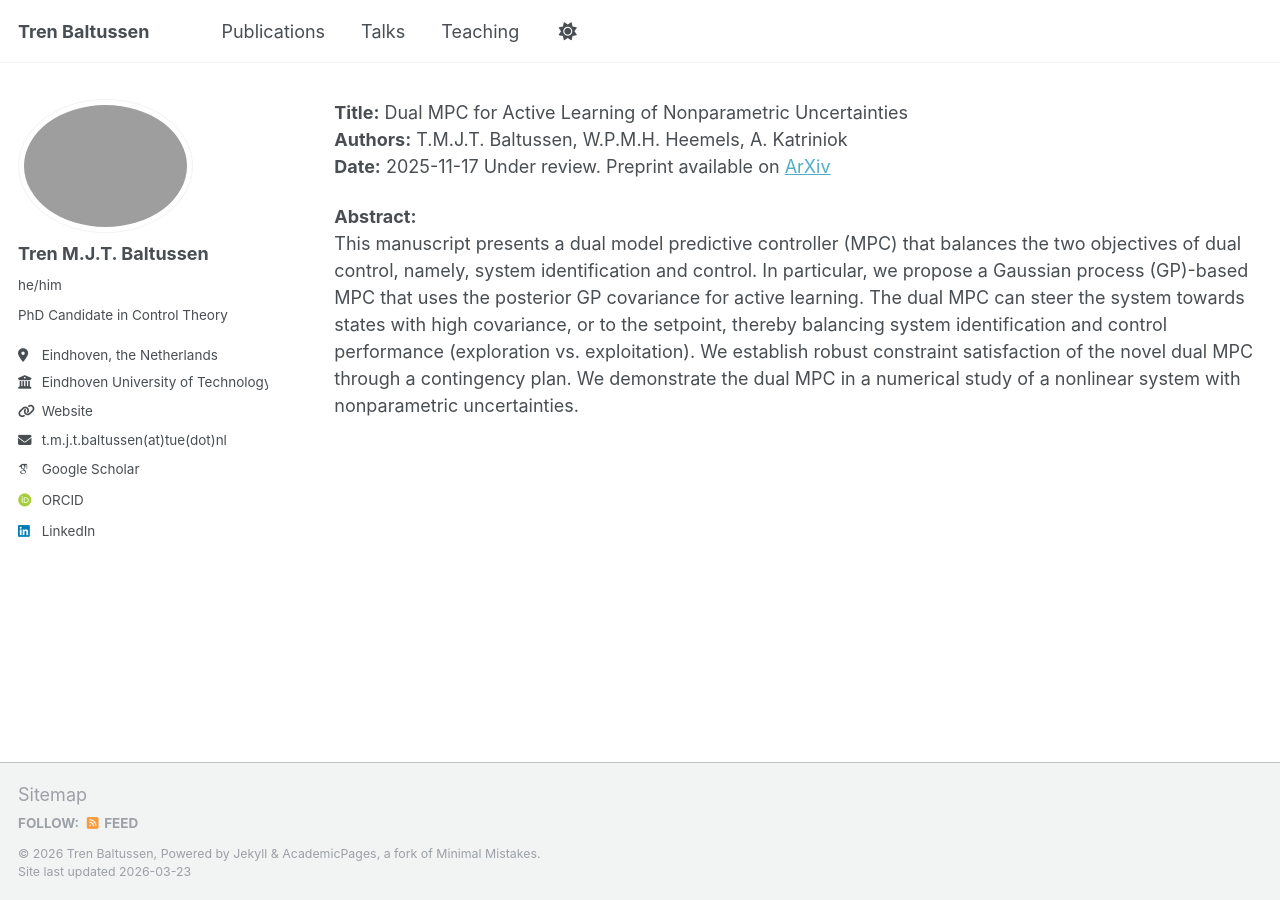
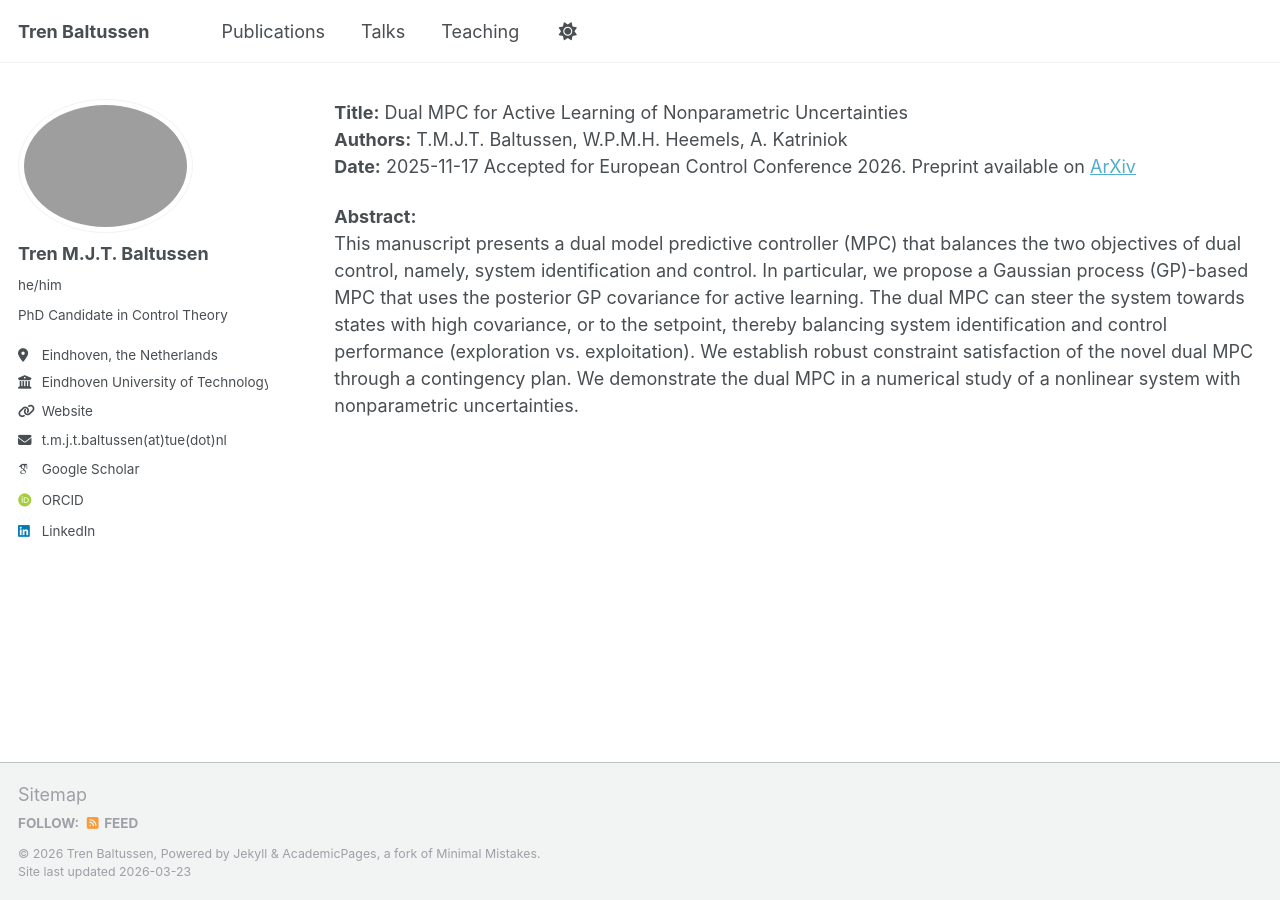
Before and after one commit to TrenBaltussen/TrenBaltussen.github.io, a Jekyll site: the page built from _pages/latest_publication.md, in a window 1280 px wide. Built offline with Jekyll 4.4.1, drawn with Linux system fonts in a browser that asks for light colours; some web fonts are replaced; our own code applies the rules of GitHub Pages for plain Markdown files.

Commit message:
Update publication status and conference details

```diff
--- a/_pages/latest_publication.md
+++ b/_pages/latest_publication.md
@@ -1,7 +1,7 @@
 **Title:** Dual MPC for Active Learning of Nonparametric Uncertainties
 **Authors:** T.M.J.T. Baltussen, W.P.M.H. Heemels, A. Katriniok
 **Date:** 2025-11-17
-Under review. Preprint available on [ArXiv](https://arxiv.org/abs/2511.08542)
+Accepted for European Control Conference 2026. Preprint available on [ArXiv](https://arxiv.org/abs/2511.08542)
 
 **Abstract:**
 This manuscript presents a dual model predictive controller (MPC) that balances the two objectives of dual control, namely, system identification and control. In particular, we propose a Gaussian process (GP)-based MPC that uses the posterior GP covariance for active learning. The dual MPC can steer the system towards states with high covariance, or to the setpoint, thereby balancing system identification and control performance (exploration vs. exploitation). We establish robust constraint satisfaction of the novel dual MPC through a contingency plan. We demonstrate the dual MPC in a numerical study of a nonlinear system with nonparametric uncertainties.
```
